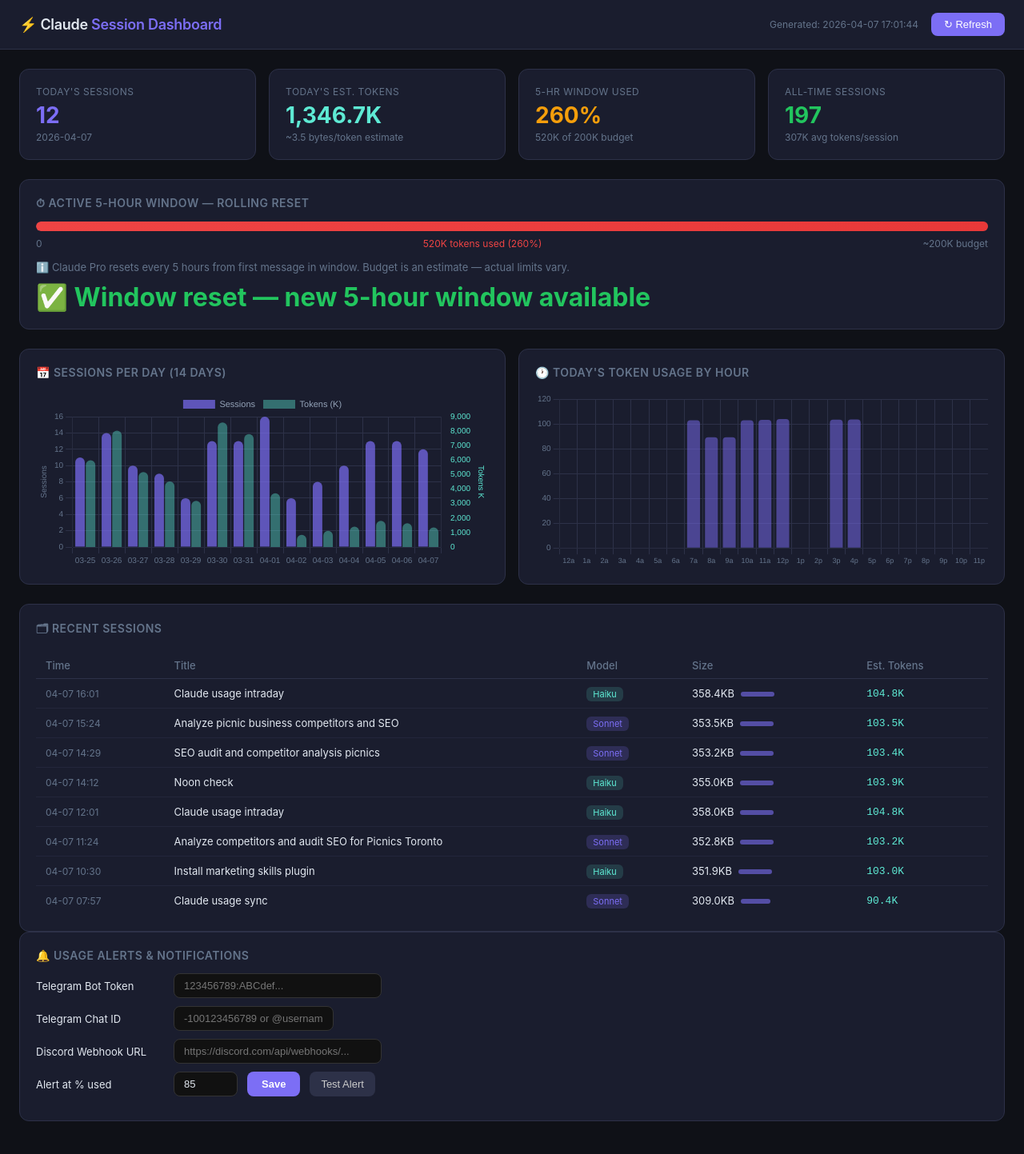
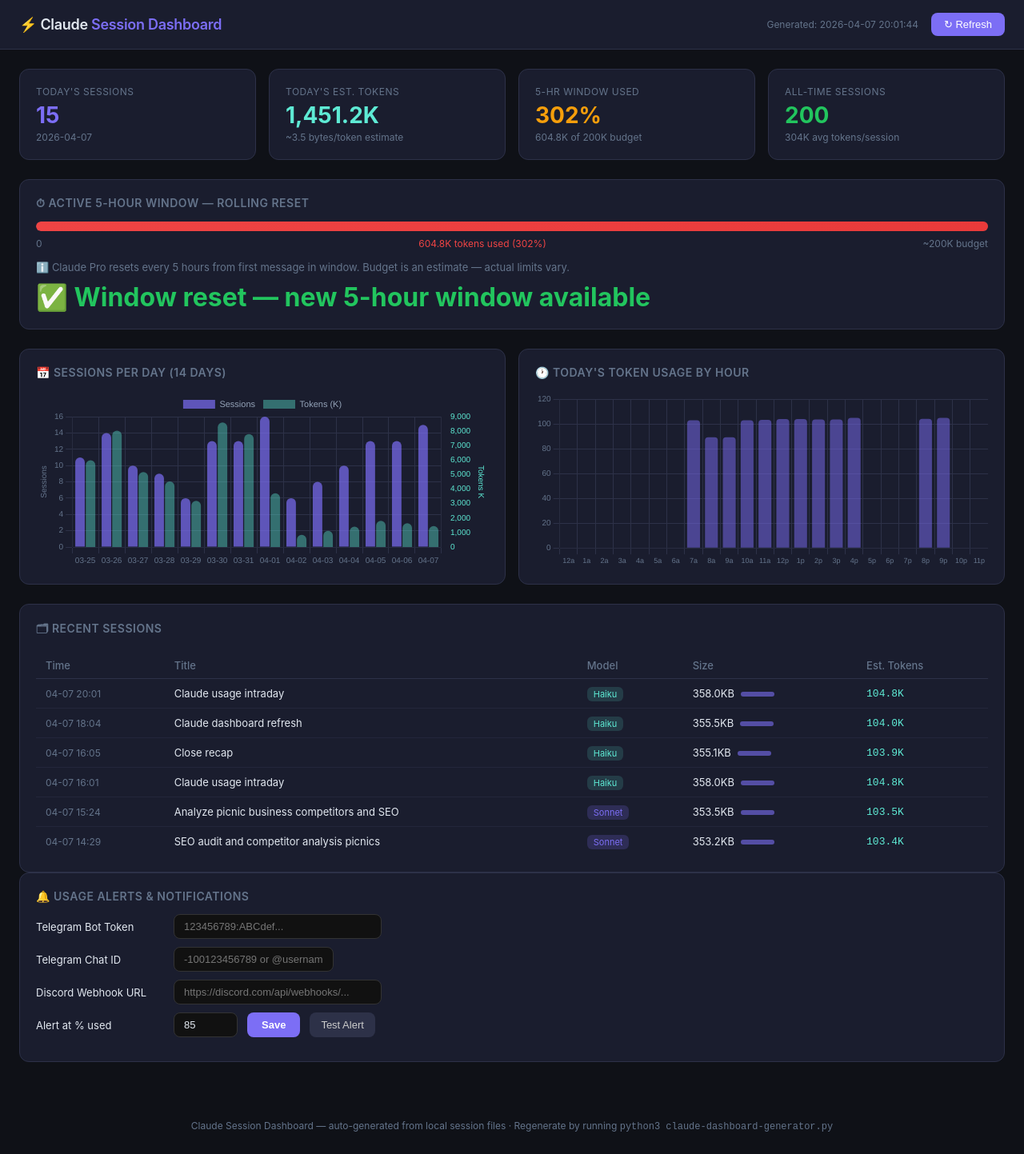
Before and after one commit to jay-commitsAI/claude-token-tracker, a website: page claude-dashboard.html in a window 1280 px wide. Shown: the top 1443 px of the page at 80% size. Drawn offline with nearby package versions, Linux system fonts and the light colour scheme.

Commit message:
Intraday refresh 20:01 | 15 sessions | window: 302%

```diff
--- a/claude-dashboard.html
+++ b/claude-dashboard.html
@@ -90,7 +90,7 @@
 <header>
   <h1>⚡ Claude <span>Session Dashboard</span><span class="peak-badge" id="peakBadge" style="display:none">🔥 PEAK HOURS</span></h1>
   <div style="display:flex;align-items:center;gap:16px">
-    <span class="gen-time" id="genTime">Generated: 2026-04-07 17:01:44</span>
+    <span class="gen-time" id="genTime">Generated: 2026-04-07 20:01:44</span>
     <button class="refresh-btn" onclick="location.reload()">↻ Refresh</button>
   </div>
 </header>
@@ -102,34 +102,34 @@
   <div class="kpi-row">
     <div class="kpi accent">
       <div class="kpi-label">Today's Sessions</div>
-      <div class="kpi-value" id="todaySessions">12</div>
+      <div class="kpi-value" id="todaySessions">15</div>
       <div class="kpi-sub">2026-04-07</div>
     </div>
     <div class="kpi teal">
       <div class="kpi-label">Today's Est. Tokens</div>
-      <div class="kpi-value" id="todayTokens">1,346.7K</div>
+      <div class="kpi-value" id="todayTokens">1,451.2K</div>
       <div class="kpi-sub">~3.5 bytes/token estimate</div>
     </div>
     <div class="kpi warn">
       <div class="kpi-label">5-Hr Window Used</div>
-      <div class="kpi-value" id="windowPct">260%</div>
-      <div class="kpi-sub">520K of 200K budget</div>
+      <div class="kpi-value" id="windowPct">302%</div>
+      <div class="kpi-sub">604.8K of 200K budget</div>
     </div>
     <div class="kpi ok">
       <div class="kpi-label">All-Time Sessions</div>
-      <div class="kpi-value">197</div>
-      <div class="kpi-sub">307K avg tokens/session</div>
+      <div class="kpi-value">200</div>
+      <div class="kpi-sub">304K avg tokens/session</div>
     </div>
   </div>
 
   <div class="window-card">
     <h2>⏱ Active 5-Hour Window — Rolling Reset</h2>
     <div class="progress-bar-outer">
-      <div class="progress-bar-inner bar-danger" id="windowBar" style="width: 260%"></div>
+      <div class="progress-bar-inner bar-danger" id="windowBar" style="width: 302%"></div>
     </div>
     <div class="progress-labels">
       <span>0</span>
-      <span style="color:#ef4444">520K tokens used (260%)</span>
+      <span style="color:#ef4444">604.8K tokens used (302%)</span>
       <span>~200K budget</span>
     </div>
     <div style="margin-top:14px; font-size:13px; color:var(--muted)">
@@ -167,10 +167,31 @@
       </thead>
       <tbody id="sessionTable">
         <tr>
+          <td style="color:var(--muted); font-size:12px; white-space:nowrap">04-07 20:01</td>
+          <td class="title-cell">Claude usage intraday</td>
+          <td><span class="model-badge haiku">Haiku</span></td>
+          <td style="white-space:nowrap">358.0KB<span class="size-bar" style="width:42px"></span></td>
+          <td class="token-num">104.8K</td>
+        </tr>
+        <tr>
+          <td style="color:var(--muted); font-size:12px; white-space:nowrap">04-07 18:04</td>
+          <td class="title-cell">Claude dashboard refresh</td>
+          <td><span class="model-badge haiku">Haiku</span></td>
+          <td style="white-space:nowrap">355.5KB<span class="size-bar" style="width:42px"></span></td>
+          <td class="token-num">104.0K</td>
+        </tr>
+        <tr>
+          <td style="color:var(--muted); font-size:12px; white-space:nowrap">04-07 16:05</td>
+          <td class="title-cell">Close recap</td>
+          <td><span class="model-badge haiku">Haiku</span></td>
+          <td style="white-space:nowrap">355.1KB<span class="size-bar" style="width:42px"></span></td>
+          <td class="token-num">103.9K</td>
+        </tr>
+        <tr>
           <td style="color:var(--muted); font-size:12px; white-space:nowrap">04-07 16:01</td>
           <td class="title-cell">Claude usage intraday</td>
           <td><span class="model-badge haiku">Haiku</span></td>
-          <td style="white-space:nowrap">358.4KB<span class="size-bar" style="width:42px"></span></td>
+          <td style="white-space:nowrap">358.0KB<span class="size-bar" style="width:42px"></span></td>
           <td class="token-num">104.8K</td>
         </tr>
         <tr>
@@ -186,41 +207,6 @@
           <td><span class="model-badge sonnet">Sonnet</span></td>
           <td style="white-space:nowrap">353.2KB<span class="size-bar" style="width:42px"></span></td>
           <td class="token-num">103.4K</td>
-        </tr>
-        <tr>
-          <td style="color:var(--muted); font-size:12px; white-space:nowrap">04-07 14:12</td>
-          <td class="title-cell">Noon check</td>
-          <td><span class="model-badge haiku">Haiku</span></td>
-          <td style="white-space:nowrap">355.0KB<span class="size-bar" style="width:42px"></span></td>
-          <td class="token-num">103.9K</td>
-        </tr>
-        <tr>
-          <td style="color:var(--muted); font-size:12px; white-space:nowrap">04-07 12:01</td>
-          <td class="title-cell">Claude usage intraday</td>
-          <td><span class="model-badge haiku">Haiku</span></td>
-          <td style="white-space:nowrap">358.0KB<span class="size-bar" style="width:42px"></span></td>
-          <td class="token-num">104.8K</td>
-        </tr>
-        <tr>
-          <td style="color:var(--muted); font-size:12px; white-space:nowrap">04-07 11:24</td>
-          <td class="title-cell">Analyze competitors and audit SEO for Picnics Toronto</td>
-          <td><span class="model-badge sonnet">Sonnet</span></td>
-          <td style="white-space:nowrap">352.8KB<span class="size-bar" style="width:42px"></span></td>
-          <td class="token-num">103.2K</td>
-        </tr>
-        <tr>
-          <td style="color:var(--muted); font-size:12px; white-space:nowrap">04-07 10:30</td>
-          <td class="title-cell">Install marketing skills plugin</td>
-          <td><span class="model-badge haiku">Haiku</span></td>
-          <td style="white-space:nowrap">351.9KB<span class="size-bar" style="width:42px"></span></td>
-          <td class="token-num">103.0K</td>
-        </tr>
-        <tr>
-          <td style="color:var(--muted); font-size:12px; white-space:nowrap">04-07 07:57</td>
-          <td class="title-cell">Claude usage sync</td>
-          <td><span class="model-badge sonnet">Sonnet</span></td>
-          <td style="white-space:nowrap">309.0KB<span class="size-bar" style="width:37px"></span></td>
-          <td class="token-num">90.4K</td>
         </tr>
       </tbody>
     </table>
@@ -256,7 +242,7 @@
 </footer>
 
 <script>
-const DATA = {"generatedAt": "2026-04-07 17:01:44", "today": "2026-04-07", "todaySessionCount": 12, "todayTokens": 1346700, "totalSessions": 197, "totalTokens": 60523483, "avgTokensPerSession": 307149, "windowTokens": 520000, "windowBudget": 200000, "windowPct": 260, "windowStartISO": "2026-04-07T11:01:44.000000", "dailyLabels": ["03-25", "03-26", "03-27", "03-28", "03-29", "03-30", "03-31", "04-01", "04-02", "04-03", "04-04", "04-05", "04-06", "04-07"], "dailySessions": [11, 14, 10, 9, 6, 13, 13, 16, 6, 8, 10, 13, 13, 12], "dailyTokensK": [5985.0, 8034.1, 5181.0, 4527.1, 3192.8, 8602.6, 7798.3, 3707.4, 836.3, 1118.1, 1410.5, 1806.2, 1636.9, 1346.7], "hourlyTokensK": [0, 0, 0, 0, 0, 0, 0, 103.0, 89.3, 89.2, 103.0, 103.2, 103.9, 0, 0, 103.4, 103.5, 0, 0, 0, 0, 0, 0, 0], "recentSessions": [{"title": "Claude usage intraday", "createdAt": "2026-04-07T16:01:44", "model": "claude-haiku-4-5-20251001", "sizeKB": 358.4, "estimatedTokens": 104832, "hour": "16"}, {"title": "Analyze picnic business competitors and SEO", "createdAt": "2026-04-07T15:24:04", "model": "claude-sonnet-4-6", "sizeKB": 353.5, "estimatedTokens": 103479, "hour": "15"}], "modelCounts": {"claude-sonnet-4-6": 47, "claude-haiku-4-5-20251001": 150}};
+const DATA = {"generatedAt": "2026-04-07 20:01:44", "today": "2026-04-07", "todaySessionCount": 15, "todayTokens": 1451200, "totalSessions": 200, "totalTokens": 60836360, "avgTokensPerSession": 304181, "windowTokens": 604800, "windowBudget": 200000, "windowPct": 302, "windowStartISO": "2026-04-07T15:01:44.000000", "dailyLabels": ["03-25", "03-26", "03-27", "03-28", "03-29", "03-30", "03-31", "04-01", "04-02", "04-03", "04-04", "04-05", "04-06", "04-07"], "dailySessions": [11, 14, 10, 9, 6, 13, 13, 16, 6, 8, 10, 13, 13, 15], "dailyTokensK": [5985.0, 8034.1, 5181.0, 4527.1, 3192.8, 8602.6, 7798.3, 3707.4, 836.3, 1118.1, 1410.5, 1806.2, 1636.9, 1451.2], "hourlyTokensK": [0, 0, 0, 0, 0, 0, 0, 103.0, 89.3, 89.2, 103.0, 103.2, 103.9, 103.9, 103.5, 103.5, 104.8, 0, 0, 0, 104.0, 104.8, 0, 0], "recentSessions": [{"title": "Claude usage intraday", "createdAt": "2026-04-07T20:01:44", "model": "claude-haiku-4-5-20251001", "sizeKB": 358.0, "estimatedTokens": 104832, "hour": "20"}, {"title": "Claude dashboard refresh", "createdAt": "2026-04-07T18:04:59", "model": "claude-haiku-4-5-20251001", "sizeKB": 355.5, "estimatedTokens": 104054, "hour": "18"}], "modelCounts": {"claude-sonnet-4-6": 47, "claude-haiku-4-5-20251001": 153}};
 
 function loadAlertConfig() {
   try {
```
